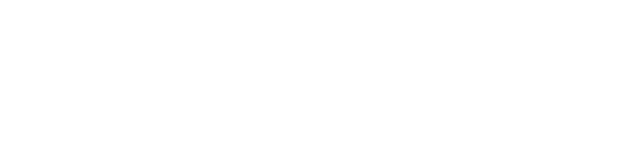
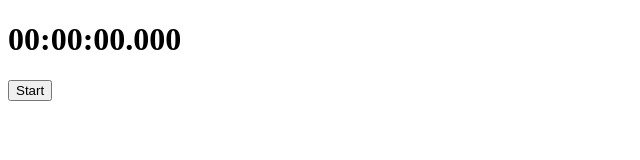
Before and after one commit to tiflu/webTimer, a plain HTML site: page index.html in a window 1280 px wide. Shown: the whole page, without its empty margins (0-640 px from the left). Drawn offline with Linux system fonts and the light colour scheme.

Commit message:
Very simple timer that counts down from 10 seconds

```diff
--- a/index.html
+++ b/index.html
@@ -2,9 +2,14 @@
 <html lang="en">
 <head>
     <meta charset="UTF-8">
-    <title>Title</title>
+    <link rel="stylesheet" href="style.css">
+    <script src="main.js"></script>
+    <title>Timer</title>
 </head>
 <body>
-
+    <div id="timer">
+        <h1 id="timerText">00:00:00.000</h1>
+    </div>
+    <button id="start" onclick="timer(10000)">Start</button>
 </body>
 </html>
--- a/main.js
+++ b/main.js
@@ -0,0 +1,22 @@
+function timer(ms) {
+    const textElement = document.querySelector("#timerText");
+    const startTime = Date.now();
+    const endTime = new Date(startTime + ms).valueOf();
+
+    let timer = setInterval(() => {
+        ms = endTime - Date.now();
+        const currentHours = Math.floor(ms/(3600000));
+        let excessMs = ms % 3600000;
+        const currentMinutes = Math.floor(excessMs/60000);
+        excessMs %= 60000
+        const currentSeconds = Math.floor(excessMs/1000);
+        const currentMs = excessMs % 1000;
+
+        if (ms <= 0) {
+            clearInterval(timer);
+            textElement.innerText = "00:00:00.000";
+            return;
+        }
+        textElement.innerText = `${currentHours}:${currentMinutes}:${currentSeconds}:${currentMs}`;
+    }, 1000/60)
+}
--- a/style.css
+++ b/style.css
@@ -0,0 +1,7 @@
+body {
+    color: transparent;
+}
+
+#timer {
+    color: black;
+}
```
